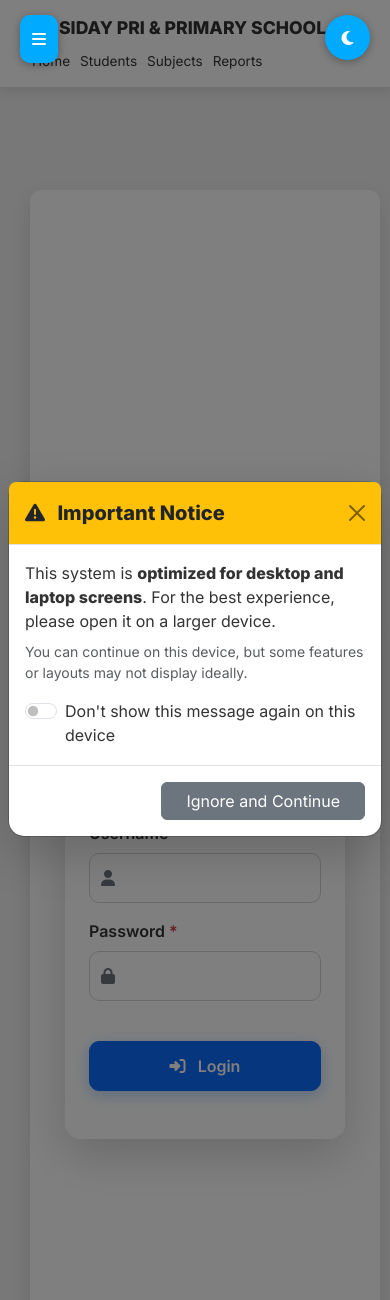
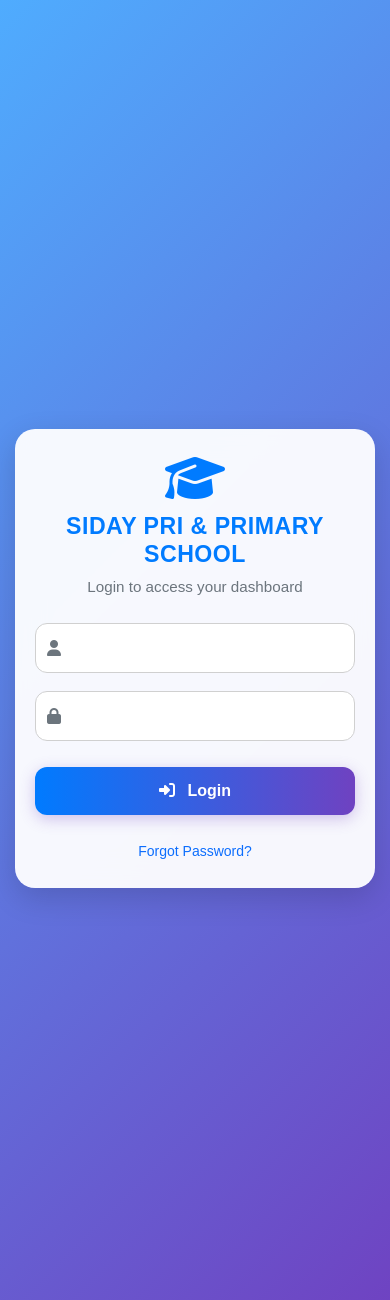
Before and after one commit to Barackwilliam/primary, a Django app: page /login/ in a window 390 px wide. Shown: the top 1300 px of the page. Run offline with Django 5.2, Linux system fonts and the light colour scheme.

Commit message:
modified

```diff
--- a/school/models.py
+++ b/school/models.py
@@ -41,7 +41,7 @@ class ClassRoom(models.Model):
 
 class Subject(models.Model):
     name = models.CharField(max_length=100)
-    code = models.CharField(max_length=20, unique=True)
+    code = models.CharField(max_length=50, unique=True)
     academic_level = models.ForeignKey(AcademicLevel, on_delete=models.CASCADE, related_name="subjects")
     weight = models.PositiveIntegerField(default=1)
 
--- a/school/templates/dashboard.html
+++ b/school/templates/dashboard.html
@@ -42,7 +42,7 @@
                     <i class="fas fa-book"></i>
                 </div>
                 <h5 class="fw-semibold card-title">Subjects</h5>
-                <p class="display-5 fw-bold text-danger">{{ total_subjects }}</p>
+                <p class="display-5 fw-bold text-danger">{{ total_subject }}</p>
             </div>
         </div>
     </div>
--- a/school/templates/login.html
+++ b/school/templates/login.html
@@ -1,104 +1,94 @@
-{% extends "base.html" %}
-{% block title %}Login{% endblock %}
+<!DOCTYPE html>
+<html lang="en">
+<head>
+  <meta charset="UTF-8">
+  <meta name="viewport" content="width=device-width, initial-scale=1.0">
+  <title>Login - SIDAY PRI & PRIMARY SCHOOL</title>
+  <link href="https://cdn.jsdelivr.net/npm/bootstrap@5.3.3/dist/css/bootstrap.min.css" rel="stylesheet">
+  <link href="https://cdnjs.cloudflare.com/ajax/libs/font-awesome/6.4.0/css/all.min.css" rel="stylesheet">
 
-{% block content %}
-<div class="d-flex justify-content-center align-items-center min-vh-100 bg-gradient">
-    <div class="login-card shadow-lg rounded-4 p-4 animate-card">
-        <div class="text-center mb-4">
-            <i class="fas fa-graduation-cap fa-3x text-primary mb-3"></i>
-            <h3 class="fw-bold text-primary animate-header">SIDAY PRI & PRIMARY SCHOOL</h3>
-            <p class="text-muted animate-subheader">Login to access your dashboard</p>
-        </div>
-        <form method="post" class="form-container">
-            {% csrf_token %}
-            <div class="row g-3">
-                {% for field in form %}
-                    <div class="col-12">
-                        <label for="{{ field.id_for_label }}" class="form-label fw-semibold">
-                            {{ field.label }}
-                            {% if field.field.required %}<span class="text-danger">*</span>{% endif %}
-                        </label>
-                        <div class="input-wrapper position-relative">
-                            {% if field.label|lower == "username" %}
-                                <i class="fas fa-user input-icon"></i>
-                            {% elif field.label|lower == "password" %}
-                                <i class="fas fa-lock input-icon"></i>
-                            {% endif %}
-                            {{ field }}
-                        </div>
-                        {% if field.errors %}
-                            <div class="text-danger mt-1 small">
-                                {{ field.errors|join:", " }}
-                            </div>
-                        {% endif %}
-                    </div>
-                {% endfor %}
-            </div>
-            <div class="d-flex justify-content-between align-items-center mt-4">
-            </div>
-            <div class="d-grid mt-3">
-                <button type="submit" class="btn btn-primary btn-custom animate-button">
-                    <i class="fas fa-sign-in-alt me-2"></i> Login
-                </button>
-            </div>
-        </form>
-        <div class="text-center mt-4">
-        </div>
-    </div>
-</div>
-
-<style>
+  <style>
     /* Background gradient */
-    .bg-gradient {
-        background: linear-gradient(135deg, #007bff, #6f42c1);
+    body {
+        background: linear-gradient(135deg, #4facfe 0%, #6f42c1 100%);
+        min-height: 100vh;
+        display: flex;
+        justify-content: center;
+        align-items: center;
+        font-family: "Poppins", sans-serif;
+        margin: 0;
+        color: #333;
     }
 
     /* Login card */
     .login-card {
-        background: rgba(255, 255, 255, 0.9);
-        backdrop-filter: blur(12px);
+        background: rgba(255, 255, 255, 0.95);
+        backdrop-filter: blur(15px);
         width: 100%;
         max-width: 420px;
+        border-radius: 20px;
+        box-shadow: 0 10px 30px rgba(0, 0, 0, 0.15);
+        padding: 40px 30px;
+        animation: fadeIn 1s ease;
+    }
+
+    /* Title section */
+    .login-header i {
+        color: #007bff;
+        font-size: 3rem;
+    }
+    .login-header h3 {
+        font-weight: 700;
+        color: #007bff;
+        letter-spacing: 0.5px;
+        margin-top: 10px;
+    }
+    .login-header p {
+        color: #6c757d;
+        font-size: 0.95rem;
     }
 
     /* Input fields */
+    .input-wrapper {
+        position: relative;
+        margin-bottom: 18px;
+    }
     .input-wrapper input {
+        width: 100%;
         background: #fff;
-        border: 1px solid #ced4da;
-        border-radius: 10px;
+        border: 1px solid #d0d0d0;
+        border-radius: 12px;
         padding: 12px 12px 12px 40px;
         font-size: 1rem;
         transition: 0.3s ease;
     }
-
     .input-wrapper input:focus {
         border-color: #007bff;
         box-shadow: 0 0 8px rgba(0, 123, 255, 0.4);
         outline: none;
     }
-
     .input-icon {
         position: absolute;
         left: 12px;
         top: 50%;
         transform: translateY(-50%);
         color: #6c757d;
-        font-size: 1rem;
     }
 
     /* Button */
     .btn-custom {
         padding: 12px;
-        border-radius: 10px;
+        border-radius: 12px;
         font-weight: 600;
         transition: all 0.3s ease;
-        box-shadow: 0 4px 15px rgba(0, 123, 255, 0.3);
+        background: linear-gradient(90deg, #007bff, #6f42c1);
+        color: #fff;
+        border: none;
+        box-shadow: 0 4px 15px rgba(111, 66, 193, 0.3);
     }
-
     .btn-custom:hover {
         transform: translateY(-2px);
-        background: #0056b3;
-        box-shadow: 0 6px 20px rgba(0, 0, 0, 0.25);
+        box-shadow: 0 6px 25px rgba(0, 0, 0, 0.25);
     }
 
     /* Animations */
@@ -106,16 +96,52 @@
         from { opacity: 0; transform: translateY(20px); }
         to { opacity: 1; transform: translateY(0); }
     }
-    .animate-card { animation: fadeIn 0.8s ease; }
-    .animate-header { animation: fadeIn 1s ease; }
-    .animate-subheader { animation: fadeIn 1.2s ease; }
 
     /* Responsive */
     @media (max-width: 576px) {
+        body {
+            padding: 15px;
+        }
         .login-card {
-            margin: 0 15px;
-            padding: 20px;
+            padding: 25px 20px;
         }
     }
-</style>
-{% endblock %}
+  </style>
+</head>
+<body>
+
+  <div class="login-card">
+    <div class="text-center login-header mb-4">
+        <i class="fas fa-graduation-cap"></i>
+        <h3>SIDAY PRI & PRIMARY SCHOOL</h3>
+        <p>Login to access your dashboard</p>
+    </div>
+
+    <form method="post">
+        {% csrf_token %}
+        {% for field in form %}
+            <div class="input-wrapper">
+                {% if field.label|lower == "username" %}
+                    <i class="fas fa-user input-icon"></i>
+                {% elif field.label|lower == "password" %}
+                    <i class="fas fa-lock input-icon"></i>
+                {% endif %}
+                {{ field }}
+                {% if field.errors %}
+                    <div class="text-danger small mt-1">{{ field.errors|join:", " }}</div>
+                {% endif %}
+            </div>
+        {% endfor %}
+
+        <button type="submit" class="btn btn-custom w-100 mt-2">
+            <i class="fas fa-sign-in-alt me-2"></i> Login
+        </button>
+    </form>
+
+    <div class="text-center mt-4">
+        <a href="#" class="text-decoration-none small text-primary">Forgot Password?</a>
+    </div>
+  </div>
+
+</body>
+</html>
--- a/school/views.py
+++ b/school/views.py
@@ -37,9 +37,11 @@ def logout_view(request):
 def dashboard(request):
     total_students = Student.objects.count()
     total_classes = ClassRoom.objects.count()
+    total_subject = Subject.objects.count()
     return render(request, "dashboard.html", {
         "total_students": total_students,
-        "total_classes": total_classes
+        "total_classes": total_classes,
+        "total_subject":total_subject
     })
 
 
```
Also changed, not shown: populate_students_shell.py (added, +48 -0 lines), school/migrations/0001_initial.py.
